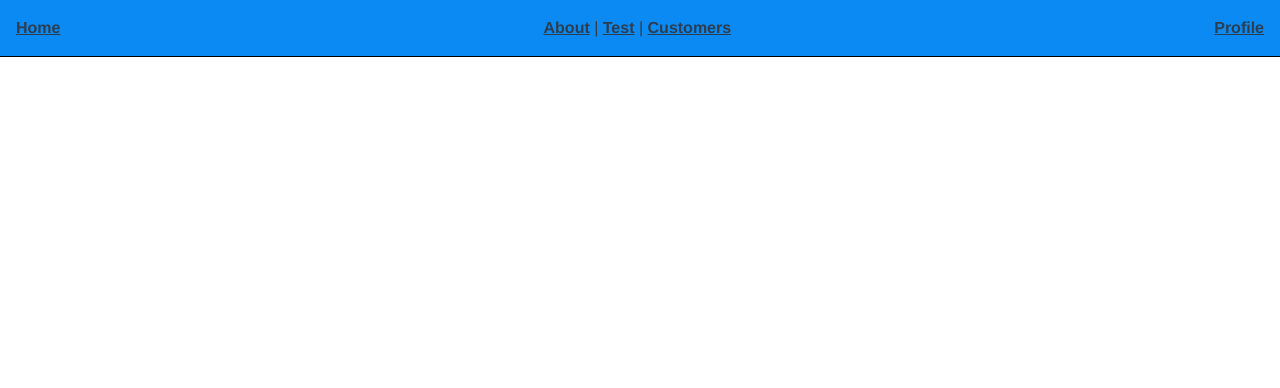
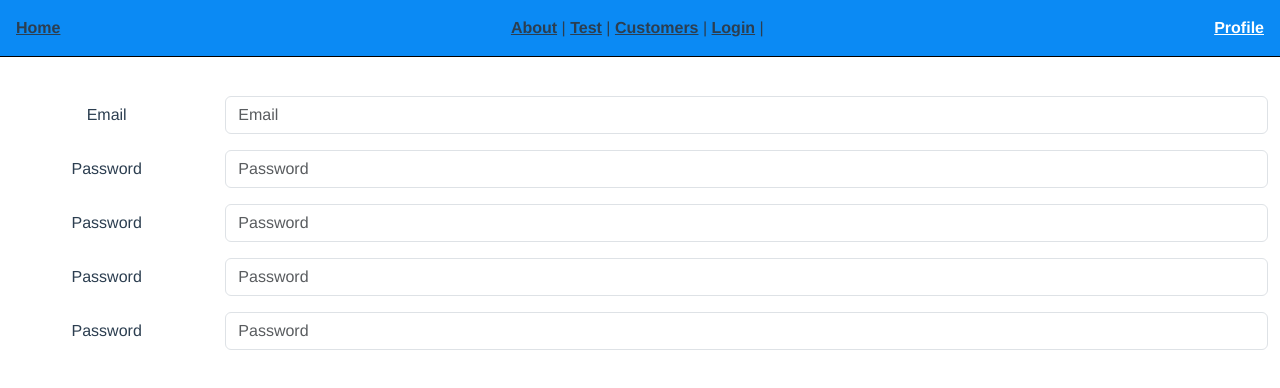
Before and after one commit to KonsDouk/eshop-FE, a Vue app: page /my-profile in a window 1280 px wide. Shown: the top 388 px of the page. Built offline with nearby package versions, Linux system fonts and the light colour scheme.

Commit message:
token authentication

```diff
--- a/src/App.vue
+++ b/src/App.vue
@@ -4,9 +4,11 @@
     <div>
       <router-link to="/about">About</router-link> |
       <router-link to="/product-card">Test</router-link> |
-      <router-link to="/customers">Customers</router-link>
+      <router-link to="/customers">Customers</router-link> |
+      <router-link to="/login">Login</router-link> |
+
     </div>
-    <router-link to="/user-profile">Profile</router-link>
+    <router-link to="/my-profile">Profile</router-link>
 
   </nav>
   <div class="page">
--- a/src/main.js
+++ b/src/main.js
@@ -7,7 +7,7 @@ import store from './store'
 import "bootstrap/dist/css/bootstrap.css";
 import bootstrap from 'bootstrap/dist/js/bootstrap.js'
 import "bootstrap-icons/font/bootstrap-icons.css"
-// import axios from 'axios'
+import axios from 'axios'
 
-
-createApp(App).use(bootstrap).use(store).use(router)/*.use(axios)*/.mount('#app')
+self.axios = axios
+createApp(App).use(bootstrap).use(store).use(router).mount('#app')
--- a/src/router/index.js
+++ b/src/router/index.js
@@ -6,6 +6,7 @@ import ProductLandingPage from '../views/ProductLandingPage.vue'
 import CustomersView from '../views/CustomersView.vue'
 import CustomerDetails from '../views/CustomerDetails.vue'
 import LoginPage from '../views/LoginPage.vue'
+import MyProfile from '../views/MyProfile.vue'
 
 const routes = [
   {
@@ -61,7 +62,11 @@ const routes = [
     component: LoginPage,
   },
 
-
+  {
+    path: '/my-profile',
+    name: 'my_profile',
+    component: MyProfile,
+  },
 
 ]
 
--- a/src/views/LoginPage.vue
+++ b/src/views/LoginPage.vue
@@ -7,8 +7,10 @@
 
             <label for="password">Password</label>
             <input v-model="this.password" type="password" class="form-control" id="inputPassword" placeholder="Password">
-
-            <button type="button" class="btn btn-primary submit-btn" @click="attemptLogin">Submit</button>
+            <div class="buttons">
+                <button type="button" class="btn btn-primary submit-btn" @click="login">Login</button>
+                <button type="button" class="btn btn-primary submit-btn" @click="logout">Logout</button>
+            </div>
         </div>
     </div>
 </template>
@@ -23,11 +25,27 @@ export default {
             password: 'password1',
         }
     },
+    mounted(){
+
+    },
     methods: {
-        async attemptLogin(){
-            await axios.post('/api/customerLogin', {email: this.email, password: this.password})
-            .then((response) => {
-                console.log("response", response)
+        async login(){
+            let credentials = {}
+            credentials.email = this.email
+            credentials.password = this.password
+
+            await axios.post('/api/login', credentials)
+            .then((response)=> {
+                localStorage.setItem('authToken', response.data.token)
+                console.log('response', response)
+            })
+        },
+
+        async logout(){
+            const headers = {'Authorization': `Bearer ${localStorage.getItem('authToken')}`}
+            await axios.post('/api/logout', null, {headers})
+            .then(() => {
+                localStorage.setItem('authToken', null)
             })
         }
     }
@@ -46,4 +64,9 @@ export default {
     margin: 1em;
 }
 
+.buttons {
+    display:flex;
+    justify-content: center;;
+}
+
 </style>
--- /dev/null
+++ b/src/views/MyProfile.vue
@@ -0,0 +1,60 @@
+<template>
+    <div>
+        <form>
+            <div class="form-group row">
+                <label for="inputEmail3" class="col-sm-2 col-form-label">Email</label>
+                <div class="col-sm-10">
+                <input type="email" class="form-control" id="inputEmail3" placeholder="Email">
+                </div>
+            </div>
+            <div class="form-group row">
+                <label for="inputPassword3" class="col-sm-2 col-form-label">Password</label>
+                <div class="col-sm-10">
+                <input type="password" class="form-control" id="inputPassword3" placeholder="Password">
+                </div>
+            </div>
+            <div class="form-group row">
+                <label for="inputPassword3" class="col-sm-2 col-form-label">Password</label>
+                <div class="col-sm-10">
+                <input type="password" class="form-control" id="inputPassword3" placeholder="Password">
+                </div>
+            </div>
+            <div class="form-group row">
+                <label for="inputPassword3" class="col-sm-2 col-form-label">Password</label>
+                <div class="col-sm-10">
+                <input type="password" class="form-control" id="inputPassword3" placeholder="Password">
+                </div>
+            </div>
+            <div class="form-group row">
+                <label for="inputPassword3" class="col-sm-2 col-form-label">Password</label>
+                <div class="col-sm-10">
+                <input type="password" class="form-control" id="inputPassword3" placeholder="Password">
+                </div>
+            </div>
+        </form>
+    </div>
+</template>
+
+<script>
+export default {
+    data(){
+        return {
+            user: null,
+
+        }
+    },
+    mounted(){
+        this.user = this.$store.state.user
+        console.log("this.user", this.$store.state.user)
+    }
+
+}
+</script>
+
+<style scoped>
+
+form > div {
+    margin:1em auto;
+}
+
+</style>
```
